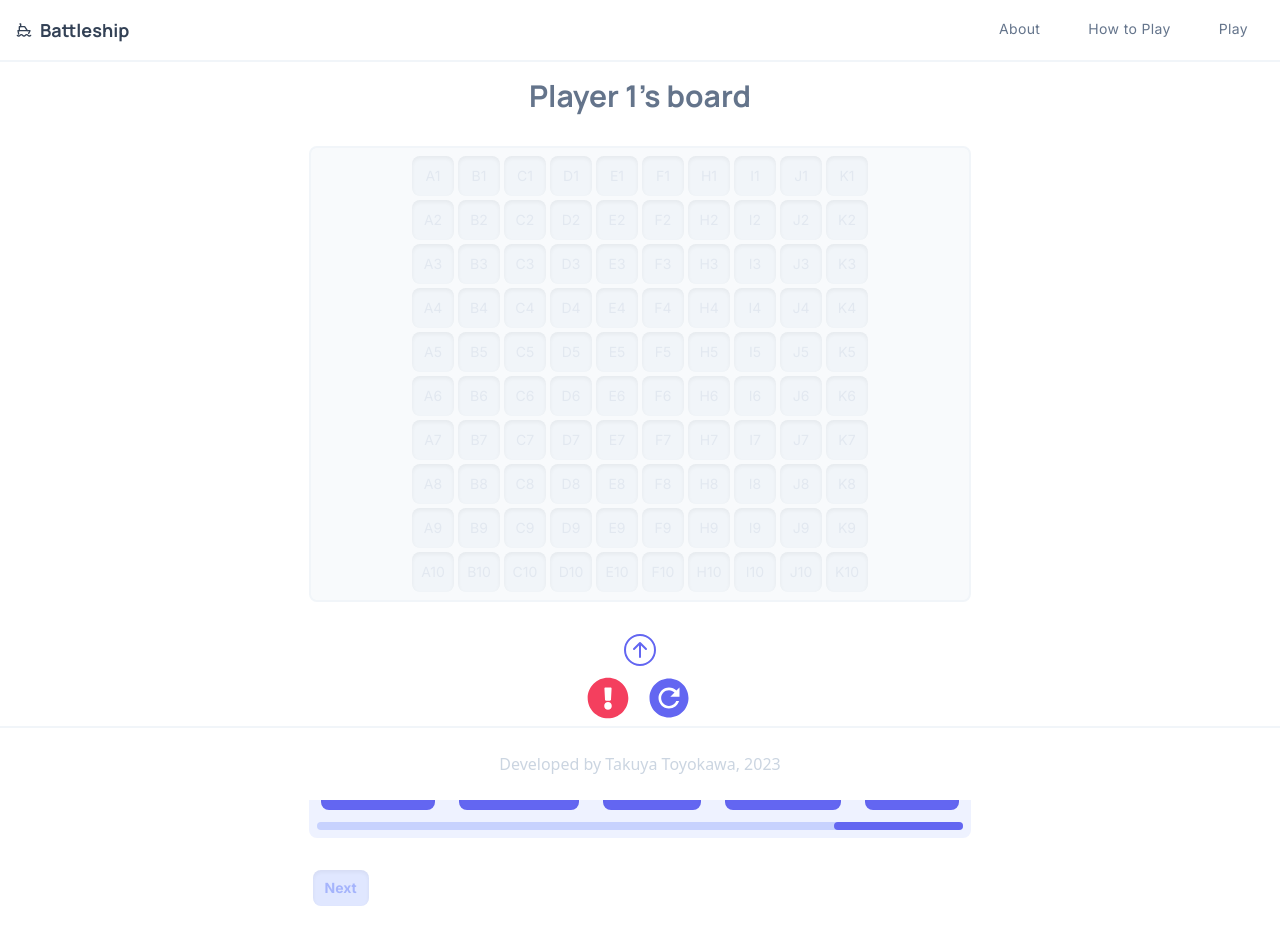
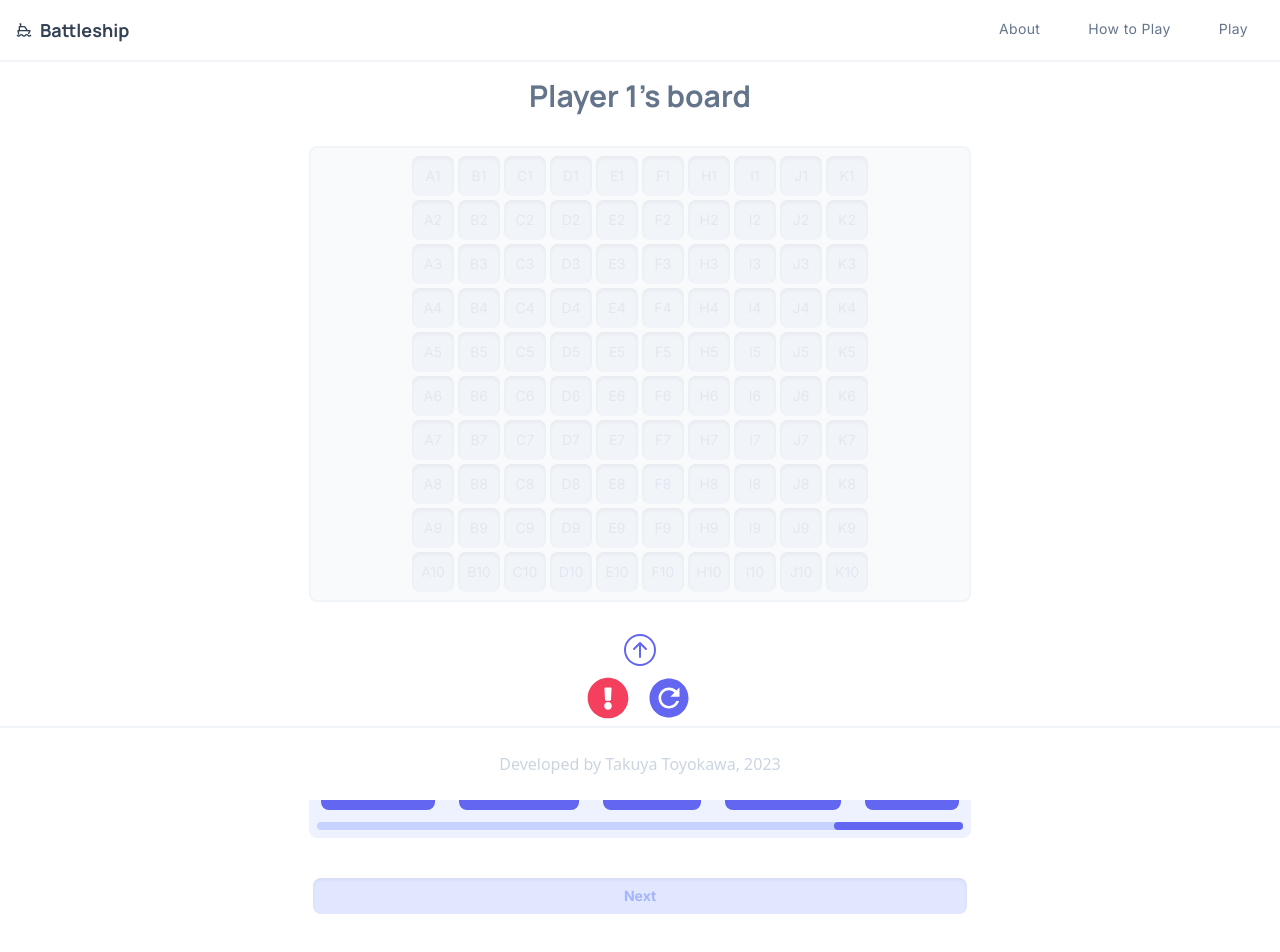
Before and after one commit to takuyadev/battleship-clone, a React (Vite) app in the folder client/: page /game/local in a window 1280 px wide. Shown: the top 952 px of the page. Built offline with nearby package versions, Linux system fonts and the light colour scheme.

Commit message:
Cleanup anim + smoother timer transition

```diff
--- a/client/src/App.tsx
+++ b/client/src/App.tsx
@@ -1,5 +1,5 @@
 import { Outlet } from 'react-router-dom';
-import { AnimatePresence } from 'framer-motion';
+import { AnimatePresence} from 'framer-motion';
 import Header from '@components/organisms/_general/Header';
 import Footer from '@components/organisms/_general/Footer';
 import Wave from 'react-wavify';
--- a/client/src/components/atoms/ui/PageTransition.tsx
+++ b/client/src/components/atoms/ui/PageTransition.tsx
@@ -1,10 +1,16 @@
-import React from 'react';
+import { ReactNode } from 'react';
 import { fadeIn } from '@data/anim';
 import { motion } from 'framer-motion';
 
-const PageTransition = ({ children }: { children: React.ReactNode }) => {
+interface PageTransitionProps {
+  children: ReactNode;
+  className?: string;
+}
+
+const PageTransition = ({ children, className }: PageTransitionProps) => {
   return (
     <motion.section
+      className={className}
       variants={fadeIn}
       initial='initial'
       animate='animate'
--- a/client/src/components/atoms/ui/Popup.tsx
+++ b/client/src/components/atoms/ui/Popup.tsx
@@ -1,14 +1,15 @@
 import { createPortal } from 'react-dom';
-import { motion } from 'framer-motion';
-
+import { motion} from 'framer-motion';
 export interface PopupProps {
   children: React.ReactNode;
   className?: string;
+  onAnimationEnd: React.AnimationEventHandler<HTMLDivElement>
 }
 
-const Popup = ({ className, children }: PopupProps) => {
+const Popup = ({ className, children, onAnimationEnd }: PopupProps) => {
   return createPortal(
     <motion.div
+      onAnimationEnd={onAnimationEnd}
       initial={{ opacity: 0 }}
       animate={{ opacity: 1 }}
       exit={{ opacity: 0 }}
--- a/client/src/components/molecules/game/Timer.tsx
+++ b/client/src/components/molecules/game/Timer.tsx
@@ -14,26 +14,38 @@ const Timer = ({ name, seconds, setShow, className }: TimerProps) => {
   const [percentage, setPercentage] = useState(100);
 
   useEffect(() => {
+    // Keep counter going down from provided seconds
     const intervalId = setInterval(() => {
       setCount((prevCount) => prevCount + 1);
       setPercentage((prev) => prev - 100 / (seconds / 1000));
     }, 1000);
 
+    // Clears the counting interval first, so it stops at 5
+    const countId = setTimeout(() => {
+      clearInterval(intervalId);
+    }, seconds);
+
+
+    // After 1 second, clear screen for smoother transition
     const timeoutId = setTimeout(() => {
-      setCount(0);
       setShow(false);
       setPercentage(100);
-      clearInterval(intervalId);
     }, seconds + 1000);
 
     return () => {
       clearInterval(intervalId);
       clearTimeout(timeoutId);
+      clearTimeout(countId);
     };
   }, [seconds]);
 
   return (
-    <Popup className={`${className && className}`}>
+
+    // Set count back to 0 on animation end
+    <Popup
+      onAnimationEnd={() => setCount(0)}
+      className={`${className && className}`}
+    >
       <p className='absolute z-30 font-bold text-white text-5xl'>{count}</p>
       <Loading percentage={percentage} />
 
--- a/client/src/components/organisms/app/ComputerBoard.tsx
+++ b/client/src/components/organisms/app/ComputerBoard.tsx
@@ -1,7 +1,7 @@
-import GridBoard from '@components/molecules/board/GridBoard';
+import { useContext } from 'react';
 import { GameContext } from '@context/GameContext';
 import { PlayerEnum } from '@models/enum.common';
-import { useContext } from 'react';
+import GridBoard from '@components/molecules/board/GridBoard';
 import ShipList from '@components/molecules/game/ShipList';
 import Log from '@components/molecules/game/Log';
 
--- a/client/src/data/anim.ts
+++ b/client/src/data/anim.ts
@@ -1,20 +1,38 @@
+// Framer motion animation variants
+
 export const fadeIn = {
   initial: {
     opacity: 0,
     transition: {
-      duration: 1,
+      duration: 0.5,
     },
   },
   animate: {
     opacity: 1,
     transition: {
-      duration: 1,
+      duration: 0.5,
     },
   },
   exit: {
     opacity: 0,
     transition: {
-      duration: 1,
+      duration: 0.5,
     },
   },
 };
+
+export const slideLeft = {
+  initial: {
+    x: '100vw',
+    transition: { ease: [0.65, 0, 0.35, 1], duration: 1 },
+  },
+  animate: {
+    x: '0%',
+    transition: { ease: [0.65, 0, 0.35, 1], duration: 1 },
+  },
+  exit: {
+    x: '-100vw',
+    position: 'absolute',
+    transition: { ease: [0.65, 0, 0.35, 1], duration: 1 },
+  },
+};
--- a/client/src/hooks/useGame.tsx
+++ b/client/src/hooks/useGame.tsx
@@ -177,6 +177,8 @@ const useGame = ({ x, y }: Coordinate) => {
       payload: null,
     });
     setComputerMoves(generateBoardForAI(config.boardSize));
+    setMessages([]);
+    setGame({ type: GameEnum.PLAYER_TURN, payload: null });
   }, [config]);
 
   // Listens to game does not have any more selectable tiles
@@ -294,7 +296,7 @@ const useGame = ({ x, y }: Coordinate) => {
     }, 3000);
   };
 
-  // Computer Attacks
+  // Computer methods
   const computerTurn = () => {
     const selectedMove = selectMove(computerMoves);
     const hitOrMiss = isTilePlaced(playerBoard, selectedMove);
@@ -303,8 +305,9 @@ const useGame = ({ x, y }: Coordinate) => {
       type: GameEnum.OPPONENT_ATTACK,
       payload: { coords: selectedMove },
     });
-    const filteredMoves = filterCoordinates(computerMoves, selectedMove);
-    setComputerMoves(filteredMoves);
+
+    // Add new messages to list based on hit
+    setComputerMoves(filterCoordinates(computerMoves, selectedMove));
     const messages = createMessages(
       PlayerEnum.OPPONENT,
       hitOrMiss,
@@ -314,6 +317,10 @@ const useGame = ({ x, y }: Coordinate) => {
     setMessages((prev) => [...messages, ...prev]);
   };
 
+  const computerPlaceShips = () => {
+
+  }
+
   // Condition to hide board from player
   const hideBoard = (name: 'opponent' | 'player'): Board => {
     if (name === 'player') {
@@ -322,6 +329,7 @@ const useGame = ({ x, y }: Coordinate) => {
     return game.opponent.isHide ? hideShips(opponentBoard) : opponentBoard;
   };
 
+  // Return all methods for game logic
   return {
     game,
     player: {
--- a/client/src/models/types.common.ts
+++ b/client/src/models/types.common.ts
@@ -33,6 +33,7 @@ export type SetShips = Dispatch<ShipAction>;
 
 // Ship related types
 export type Ship = {
+  id: number,
   name: string;
   height: number;
   isPlaced: boolean;
--- a/client/src/pages/Game.tsx
+++ b/client/src/pages/Game.tsx
@@ -13,7 +13,7 @@ const Game = () => {
   };
 
   return (
-    <PageTransition>
+    <PageTransition className="flex items-center h-[80vh]">
       <GameOptions
         config={config}
         setConfig={setConfig}
--- a/client/src/pages/game/Computer.tsx
+++ b/client/src/pages/game/Computer.tsx
@@ -1,25 +1,42 @@
+import { useContext, useEffect } from 'react';
+import { useOnOff } from '@hooks/useOnOff';
+import { motion } from 'framer-motion';
+import { GameContext } from '@context/GameContext';
+import { OnOffEnum } from '@hooks/models/_index';
+import { isAllShipsPlaced } from '@utils/_index';
+import { slideLeft } from '@data/anim';
+import Button from '@components/atoms/buttons/Button';
+import ComputerBoard from '@components/organisms/app/ComputerBoard';
 import EditBoard from '@components/organisms/app/EditBoard';
-import Button from '@components/atoms/buttons/Button';
-import { GameContext } from '@context/GameContext';
-import { useContext } from 'react';
-import { useOnOff } from '@hooks/useOnOff';
-import ComputerBoard from '@components/organisms/app/ComputerBoard';
-import { OnOffEnum } from '@hooks/models/_index';
+import PageTransition from '@components/atoms/ui/PageTransition';
 
 const Computer = () => {
   const { player, config } = useContext(GameContext);
   const [isEdit, setIsEdit] = useOnOff(true);
+  const [isDone, setIsDone] = useOnOff(false);
 
   const onFinishEdit = () => {
-    if (true /*configure condition when all pieces are placed*/) {
-      setIsEdit({ type: OnOffEnum.OFF });
-    }
+    setIsEdit({ type: OnOffEnum.OFF });
   };
+
+  useEffect(() => {
+    const condition = isAllShipsPlaced(player.ships);
+    return condition
+      ? setIsDone({ type: OnOffEnum.ON })
+      : setIsDone({ type: OnOffEnum.OFF });
+  }, [player.board, isDone]);
 
   return (
     <div className='flex flex-col items-center w-full'>
       {isEdit && (
-        <>
+        <motion.div
+          className='flex flex-col gap-2'
+          // @ts-ignore -- typescript bug with framer-motion; no noticeable bug
+          variants={slideLeft}
+          animate='animate'
+          initial='initial'
+          exit='exit'
+        >
           <EditBoard
             playerName={player.name}
             board={player.board}
@@ -28,11 +45,14 @@ const Computer = () => {
             ships={player.ships}
             boardSize={config.boardSize}
           />
-          <Button onClick={onFinishEdit} text='Finish' />
-        </>
+          <Button onClick={onFinishEdit} text='Finish' disabled={!isDone} />
+        </motion.div>
       )}
-
-      {!isEdit && <ComputerBoard />}
+      {!isEdit && (
+        <PageTransition className='w-full'>
+          <ComputerBoard />
+        </PageTransition>
+      )}
     </div>
   );
 };
--- a/client/src/pages/game/Local.tsx
+++ b/client/src/pages/game/Local.tsx
@@ -1,21 +1,23 @@
-import EditBoard from '@components/organisms/app/EditBoard';
+import { useContext, useEffect, useState } from 'react';
+import { AnimatePresence, motion } from 'framer-motion';
 import { GameContext } from '@context/GameContext';
-import { useContext, useEffect, useState } from 'react';
 import { useOnOff } from '@hooks/useOnOff';
 import { isAllShipsPlaced } from '@utils/_index';
+import { OnOffEnum } from '@hooks/models/_index';
+import { slideLeft } from '@data/anim';
+import EditBoard from '@components/organisms/app/EditBoard';
 import LocalBoard from '@components/organisms/app/LocalBoard';
 import Button from '@components/atoms/buttons/Button';
-import { OnOffEnum } from '@hooks/models/_index';
-import { AnimatePresence, motion } from 'framer-motion';
 
 const Local = () => {
-  const { game, player, opponent, config } = useContext(GameContext);
+  const { player, opponent, config } = useContext(GameContext);
   const [isEdit, setIsEdit] = useState('player');
   const [isDone, setIsDone] = useOnOff(false);
 
   const onPlayerEdit = () => setIsEdit('opponent');
   const onOpponentEdit = () => setIsEdit('end');
 
+  // Listens to is edit, and determines if they can proceed to next step
   useEffect(() => {
     if (isEdit === 'player') {
       const condition = isAllShipsPlaced(player.ships);
@@ -40,17 +42,12 @@ const Local = () => {
         {isEdit === 'player' && (
           <motion.div
             key='player'
-            transition={{ ease: [0.65, 0, 0.35, 1], duration: 2 }}
-            initial={{
-              x: '100vw',
-            }}
-            animate={{
-              x: '0%',
-            }}
-            exit={{
-              x: '-100vw',
-              position: "absolute"
-            }}
+            className='flex flex-col gap-2'
+            // @ts-ignore -- typescript bug with framer-motion
+            variants={slideLeft}
+            animate='animate'
+            initial='initial'
+            exit='exit'
           >
             <EditBoard
               playerName={player.name}
@@ -72,18 +69,12 @@ const Local = () => {
         {isEdit === 'opponent' && (
           <motion.div
             key='opponent'
-            transition={{ ease: [0.65, 0, 0.35, 1], duration: 2 }}
-            initial={{
-              x: '100vw',
-            }}
-            animate={{
-              x: '0%',
-            }}
-            exit={{
-              x: '-100vw',
-              position: "absolute"
-
-            }}
+            className='flex flex-col gap-2'
+            // @ts-ignore -- typescript bug with framer-motion; no noticeable bug
+            variants={slideLeft}
+            animate='animate'
+            initial='initial'
+            exit='exit'
           >
             <EditBoard
               playerName={opponent.name}
@@ -93,7 +84,7 @@ const Local = () => {
               setShips={opponent.setShips}
               boardSize={config.boardSize}
             />
-            <div className='flex gap-4'>
+            <div className='flex justify-between gap-2'>
               <Button
                 className='mt-8'
                 onClick={() => {
```
